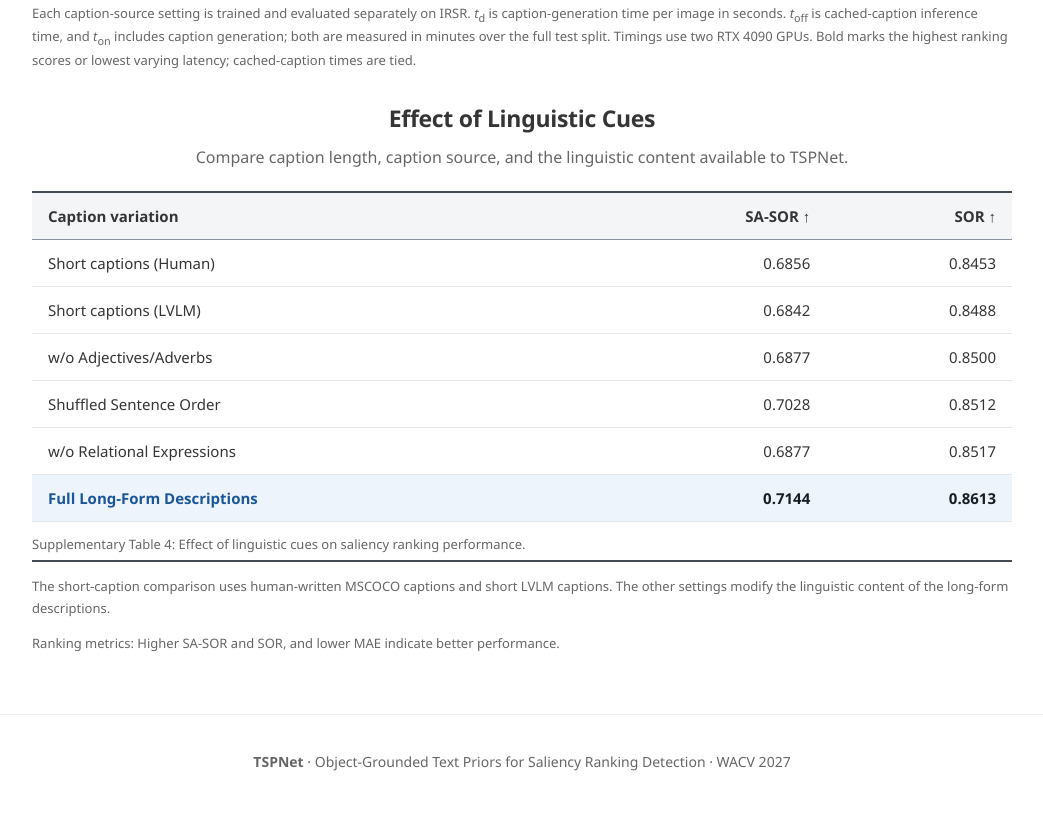
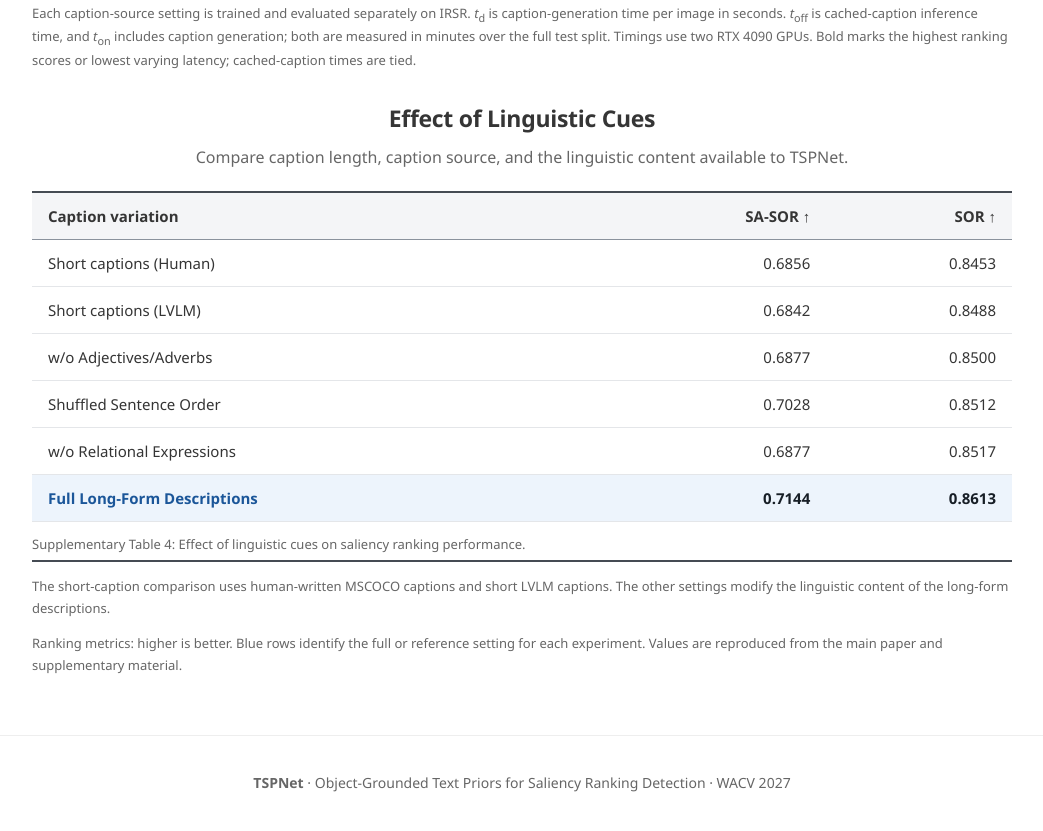
Before and after one commit to zaima14zarnaz/tspnet, a plain HTML site: page docs/index.html in a window 1280 px wide. Shown: the part 8399-9230 px from the top of the page, without its empty margins (118-1161 px from the left). Drawn offline with Linux system fonts and the light colour scheme.

Commit message:
website added

```diff
--- a/docs/index.html
+++ b/docs/index.html
@@ -329,7 +329,7 @@
           </div>
           <p class="diagnostic-note">The short-caption comparison uses human-written MSCOCO captions and short LVLM captions. The other settings modify the linguistic content of the long-form descriptions.</p>
         </div>
-        <p class="diagnostic-note">Ranking metrics: Higher SA-SOR and SOR, and lower MAE indicate better performance.</p>
+        <p class="diagnostic-note">Ranking metrics: higher is better. Blue rows identify the full or reference setting for each experiment. Values are reproduced from the main paper and supplementary material.</p>
       </div>
     </section>
 
```
Lines whose indentation alone changed are shown as unchanged.
